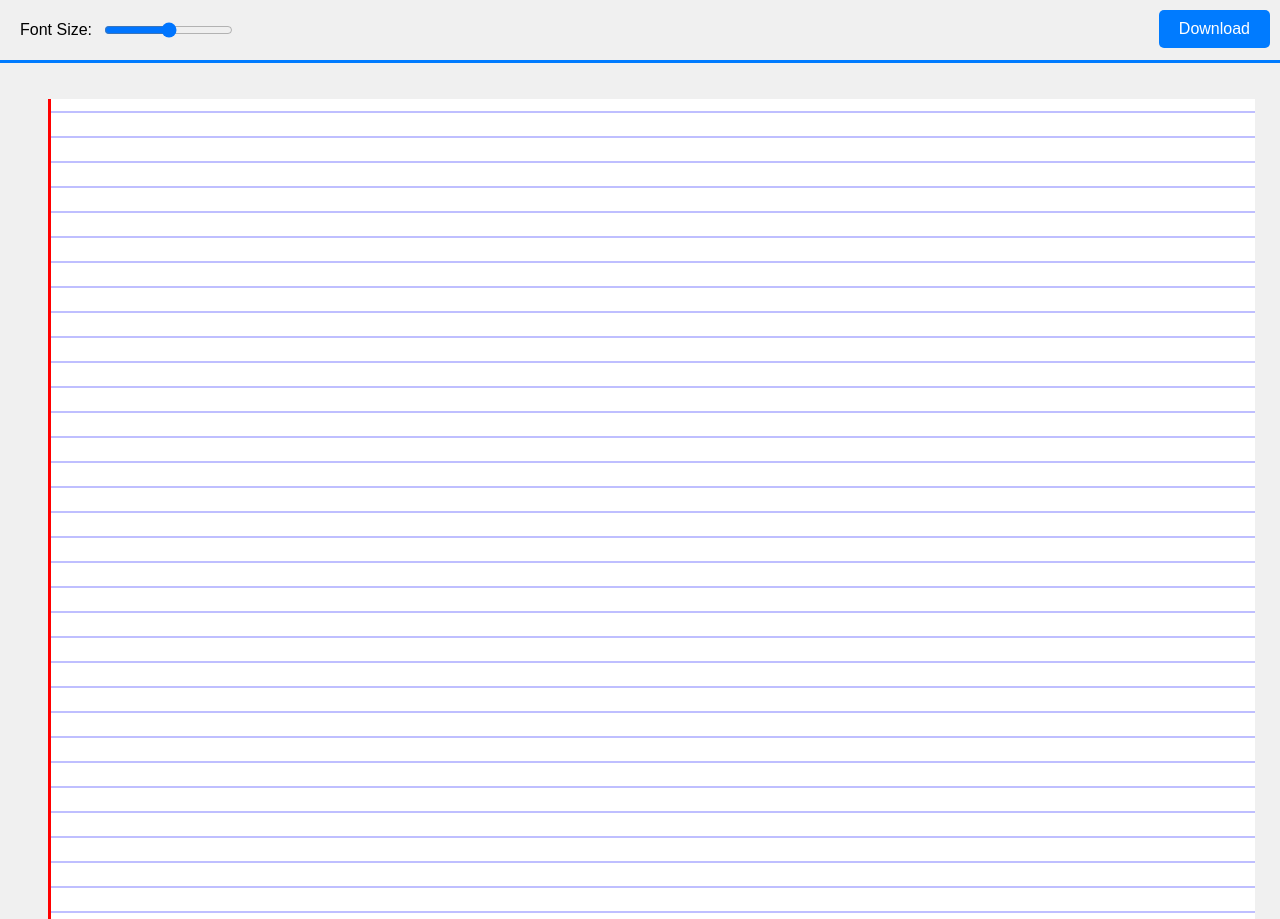
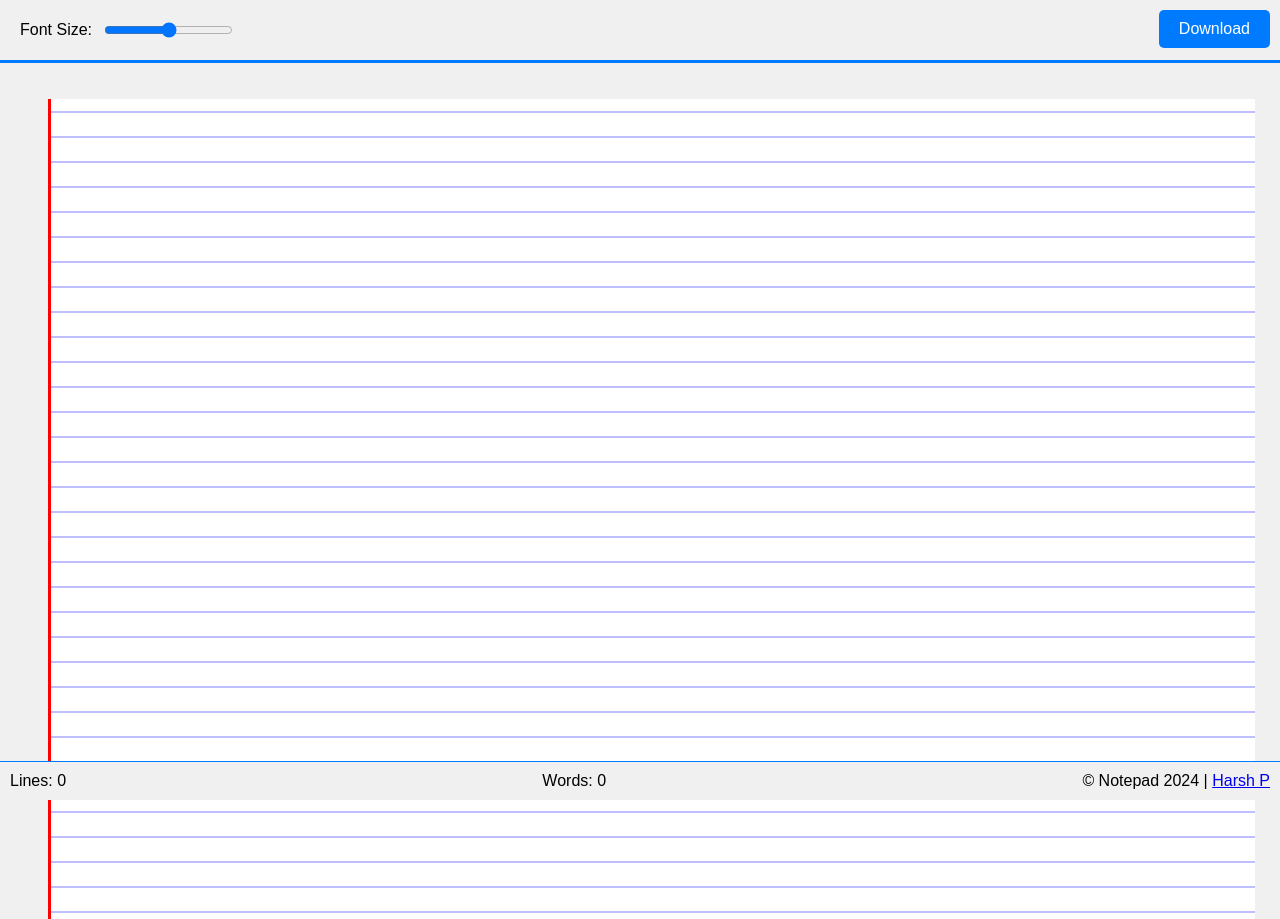
Before and after one commit to HRSPATEL/Notepad, a plain HTML site: page index.html in a window 1280 px wide. Drawn offline with Linux system fonts and the light colour scheme.

Commit message:
New footer with word and lines count and copyright

```diff
--- a/index.html
+++ b/index.html
@@ -22,6 +22,12 @@
         <textarea id="text-area"></textarea>
     </div>
 
+    <div id="footer-bar">
+        <span id="line-counter">Lines: 0</span>
+        <span id="word-counter">Words: 0</span>
+        <span id="creator-name">&copy; Notepad 2024 | <a href="https://hrspatel.com" target=”_blank”>Harsh P</a></span>
+    </div>
+
     <script src="script.js"></script>
 </body>
 </html>
--- a/script.js
+++ b/script.js
@@ -37,3 +37,19 @@ downloadBtn.addEventListener('click', function() {
     a.download = 'notepad.txt';
     a.click();
 });
+
+
+const lineCounter = document.getElementById('line-counter');
+const wordCounter = document.getElementById('word-counter');
+
+textArea.addEventListener('input', function() {
+    const lines = textArea.value.split('\n').length;
+    const words = textArea.value.split(/[\n\s]+/).filter(function(word) {
+        return word !== '';
+    }).length;
+
+    lineCounter.textContent = 'Lines: ' + lines;
+    wordCounter.textContent = 'Words: ' + words;
+
+    localStorage.setItem('notepadText', textArea.value);
+});
--- a/style.css
+++ b/style.css
@@ -26,6 +26,7 @@ body {
     line-height: 25px;
     background-position: 0 12.5px;
     margin-top: 60px;
+    margin-bottom: 40px;
 }
 
 #text-area {
@@ -77,3 +78,17 @@ body {
     border-bottom: 3px solid #007BFF;
     z-index: 1000;  // Increase the z-index
 }
+
+#footer-bar {
+    box-sizing: border-box;
+    position: fixed;
+    bottom: 0;
+    left: 0;
+    width: 100%;
+    background-color: #f0f0f0;
+    padding: 10px;
+    display: flex;
+    justify-content: space-between;
+    align-items: center;
+    border-top: 1px solid #007BFF;
+}
```
